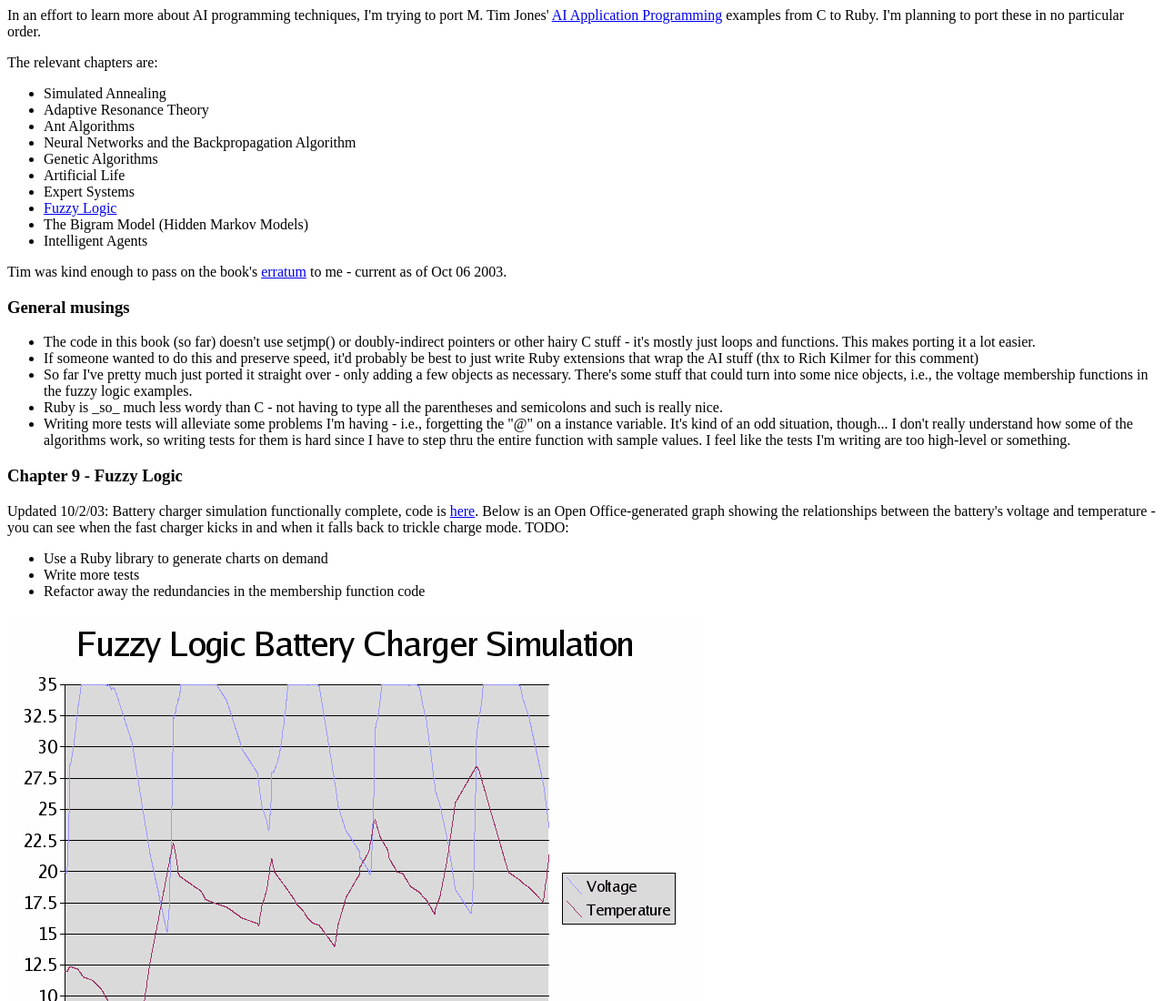
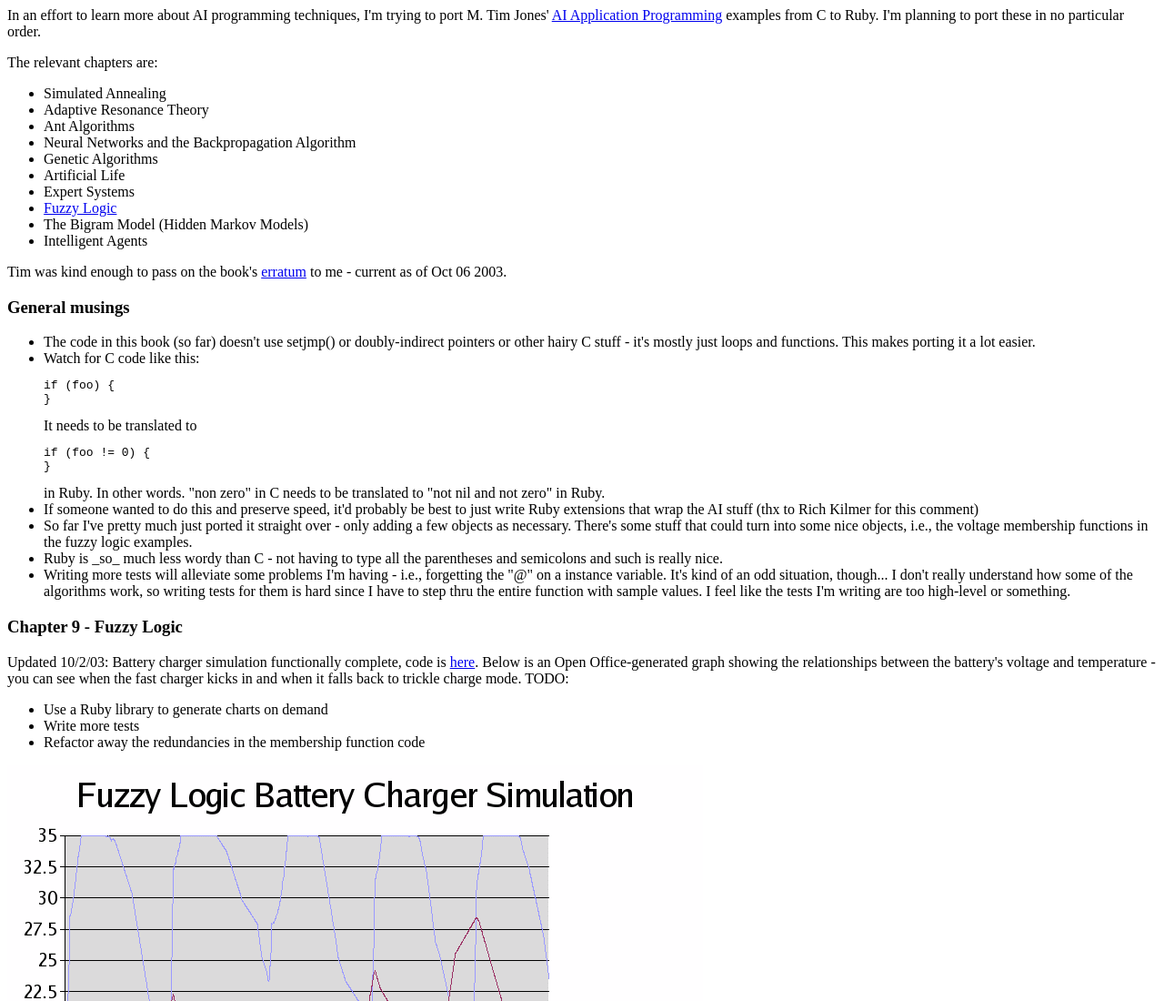
Before and after one commit to tcopeland/ai-app-prog, a plain HTML site: page ai-app-prog/www/index.html in a window 1280 px wide. Shown: the top 1100 px of the page at 91% size. Drawn offline with Linux system fonts and the light colour scheme.

Commit message:
*** empty log message ***
git-svn-id: http://ai-app-prog.rubyforge.org/svn/trunk@52 70466a2f-c39c-4051-9387-cdb7ccdafb47

```diff
--- a/ai-app-prog/www/index.html
+++ b/ai-app-prog/www/index.html
@@ -24,6 +24,17 @@
 <h3>General musings</h3>
 <ul>
 <li>The code in this book (so far) doesn't use setjmp() or doubly-indirect pointers or other hairy C stuff - it's mostly just loops and functions.  This makes porting it a lot easier.
+<li>Watch for C code like this:
+<pre>
+if (foo) {
+}
+</pre>
+It needs to be translated to
+<pre>
+if (foo != 0) {
+}
+</pre>
+in Ruby.  In other words. "non zero" in C needs to be translated to "not nil and not zero" in Ruby.
 <li>If someone wanted to do this and preserve speed, it'd probably be best to just write Ruby extensions that wrap the AI stuff (thx to Rich Kilmer for this comment)
 <li>So far I've pretty much just ported it straight over - only adding a few objects as necessary.  There's some stuff that could turn into some nice objects, i.e., the voltage membership functions in the fuzzy logic examples.
 <li>Ruby is _so_ much less wordy than C - not having to type all the parentheses and semicolons and such is really nice.
```
Also changed, not shown: 1 other file.
